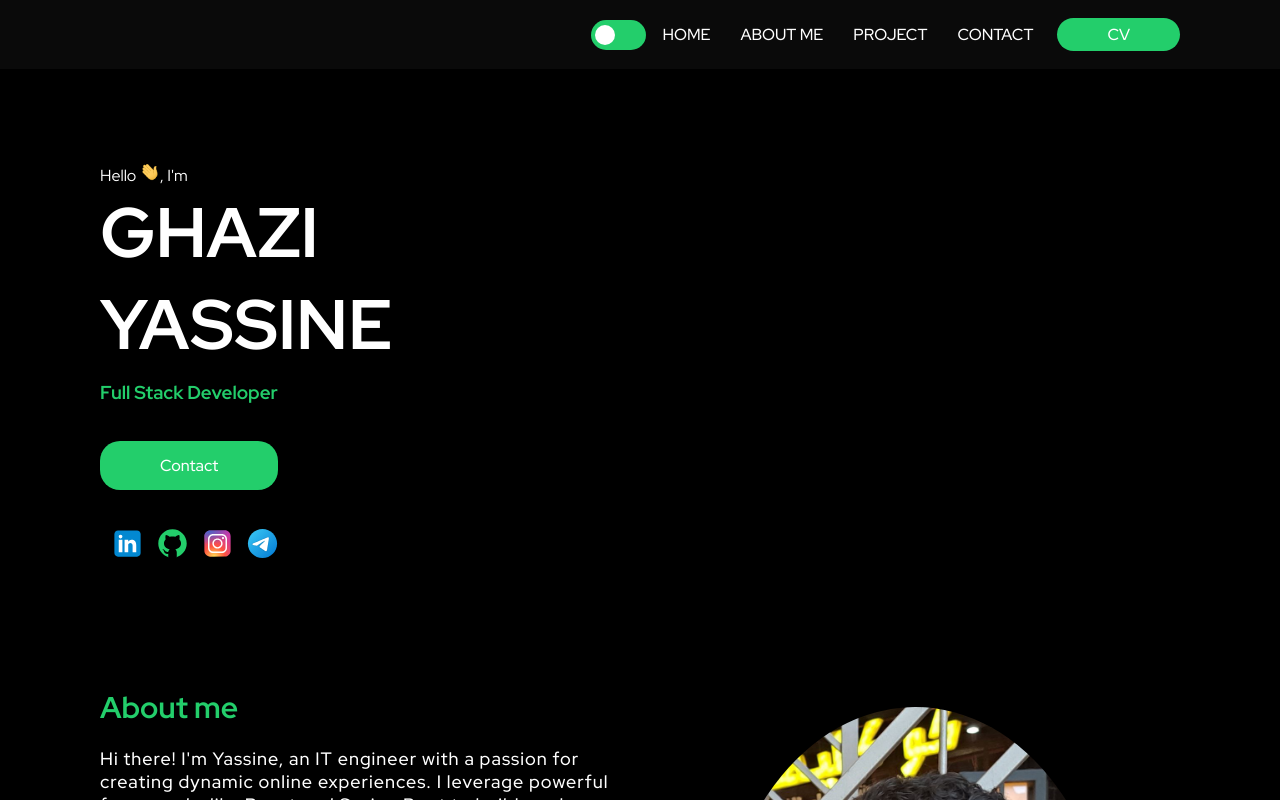
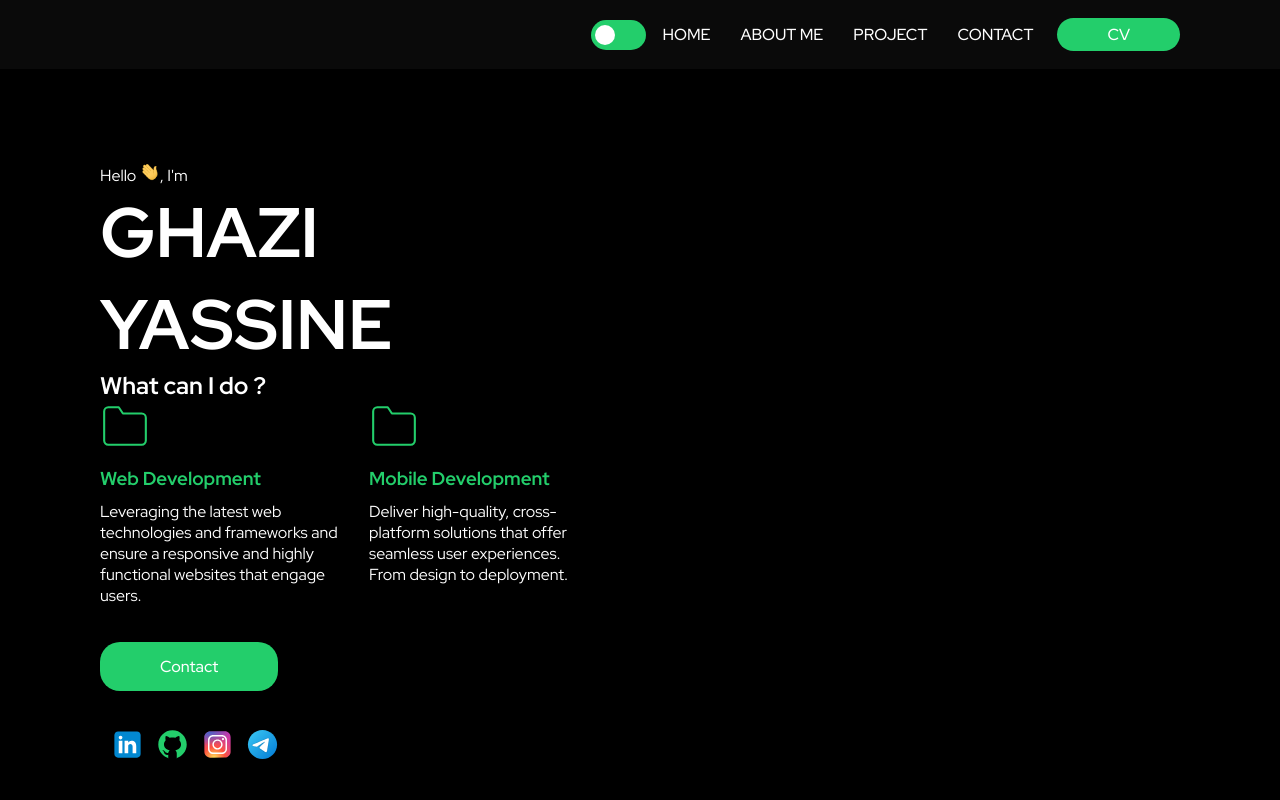
Before and after one commit to Ghaziyassine/Portfolio, a React (Create React App) app: page / in a window 1280 px wide. Shown: the top 800 px of the page. Built offline with nearby package versions, Linux system fonts and the light colour scheme.

Commit message:
What can i do

```diff
--- a/package.json
+++ b/package.json
@@ -13,8 +13,10 @@
     "@types/node": "^16.7.13",
     "@types/react": "^17.0.20",
     "@types/react-dom": "^17.0.9",
+    "autoprefixer": "^10.4.18",
     "babel-loader": "^9.1.3",
     "eslint-plugin-import": "^2.29.1",
+    "postcss": "^8.4.35",
     "react": "^17.0.2",
     "react-animate-on-scroll": "^2.1.7",
     "react-dom": "^17.0.2",
@@ -25,6 +27,7 @@
     "react-toastify": "^8.1.0",
     "react-tsparticles": "^2.12.2",
     "styled-components": "^5.3.3",
+    "tailwindcss": "^3.4.1",
     "typescript": "^4.4.2",
     "validator": "^13.7.0",
     "web-vitals": "^2.1.0"
--- a/src/components/About/About.tsx
+++ b/src/components/About/About.tsx
@@ -12,7 +12,6 @@ import vueIcon from "../../assets/vue-icon.svg";
 import boostrapIcon from "../../assets/bootstrap-icon.svg";
 import ScrollAnimation from "react-animate-on-scroll";
 
-
 export function About() {
   return (
     <Container id="about">
@@ -24,7 +23,7 @@ export function About() {
           <p>
             Hi there! I'm Yassine, an IT engineer with a passion for creating dynamic online experiences. I leverage powerful frameworks like React and Spring Boot to build modern web applications with a focus on user experience.          </p>
         </ScrollAnimation>
-        <ScrollAnimation animateIn="fadeInLeft" delay={0.2 * 1000} style={{ marginTop: "2rem", marginBottom: "2rem" }}>
+        <ScrollAnimation animateIn="fadeInRight" delay={0.2 * 1000} style={{ marginTop: "2rem", marginBottom: "2rem" }}>
           <p>
             For mobile development, I'm proficient in both native and cross-platform approaches. I can develop high-performance Android apps using Java, and I'm comfortable with React Native and Flutter for cross-platform solutions.
           </p>
@@ -35,7 +34,7 @@ export function About() {
             So, whether you need a custom web application, a mobile app for Android or a cross-platform solution, I have the skills and experience to bring your vision to life. Let's discuss your project and see how I can help!            </p>
         </ScrollAnimation>
 
-        <ScrollAnimation animateIn="fadeInLeft" delay={0.4 * 1000}>
+        <ScrollAnimation animateIn="fadeInRight" delay={0.4 * 1000}>
           <h3>Here are my main skills:</h3>
         </ScrollAnimation>
         <div className="hard-skills">
@@ -77,6 +76,8 @@ export function About() {
               <img src={jsIcon} alt="JavaScript" />
             </ScrollAnimation>
           </div>
+
+
         </div>
       </div>
       <div className="about-image">
--- a/src/components/Hero/Hero.tsx
+++ b/src/components/Hero/Hero.tsx
@@ -15,14 +15,70 @@ export function Hero() {
     <Container id="home">
       <div className="hero-text">
         <ScrollAnimation animateIn="fadeInUp">
-          <p>Hello <img src={Hello} alt="Hello" width="20px"/>, I'm</p>
+          <p>Hello <img src={Hello} alt="Hello" width="20px" />, I'm</p>
         </ScrollAnimation>
         <ScrollAnimation animateIn="fadeInUp" delay={0.2 * 1000}>
           <h1>GHAZI YASSINE</h1>
         </ScrollAnimation>
-        <ScrollAnimation animateIn="fadeInUp" delay={0.4 * 1000}>
-          <h3>Full Stack Developer</h3>
+        <ScrollAnimation animateIn="fadeInUp" delay={0.2 * 1000}>
+          <h2>What  can I do ?</h2>
         </ScrollAnimation>
+
+        <div style={{ display: 'flex' }}>
+          <ScrollAnimation animateIn="flipInX">
+            <div className="project">
+              <header>
+                <svg
+                  width="50"
+                  xmlns="http://www.w3.org/2000/svg"
+                  role="img"
+                  viewBox="0 0 24 24"
+                  fill="none"
+                  stroke="#23ce6b"
+                  strokeWidth="1"
+                  strokeLinecap="round"
+                  strokeLinejoin="round"
+                >
+                  <title>Folder</title>
+                  <path d="M22 19a2 2 0 0 1-2 2H4a2 2 0 0 1-2-2V5a2 2 0 0 1 2-2h5l2 3h9a2 2 0 0 1 2 2z"></path>
+                </svg>
+              </header>
+              <div className="body">
+                <h3>Web Development</h3>
+                <p>Leveraging the latest web technologies and frameworks and ensure a responsive and highly functional websites that engage users.</p>
+              </div>
+            </div>
+          </ScrollAnimation>
+          <ScrollAnimation animateIn="flipInX">
+            <div className="project">
+              <header>
+                <svg
+                  width="50"
+                  xmlns="http://www.w3.org/2000/svg"
+                  role="img"
+                  viewBox="0 0 24 24"
+                  fill="none"
+                  stroke="#23ce6b"
+                  strokeWidth="1"
+                  strokeLinecap="round"
+                  strokeLinejoin="round"
+                >
+                  <title>Folder</title>
+                  <path d="M22 19a2 2 0 0 1-2 2H4a2 2 0 0 1-2-2V5a2 2 0 0 1 2-2h5l2 3h9a2 2 0 0 1 2 2z"></path>
+                </svg>
+              </header>
+              <div className="body">
+                <h3>Mobile Development</h3>
+                <p>Deliver high-quality, cross-platform solutions that offer seamless user experiences. From design to deployment.</p>
+              </div>
+            </div>
+          </ScrollAnimation>
+        </div>
+
+        {/* <ScrollAnimation animateIn="fadeInLeft" delay={0.4 * 1000}>
+          <h3>Mobile Development</h3>
+          <p>Deliver high-quality, cross-platform solutions that offer seamless user experiences. From design to deployment.</p>
+        </ScrollAnimation> */}
         <ScrollAnimation animateIn="fadeInUp" delay={0.6 * 1000}>
           <p className="small-resume"></p>
         </ScrollAnimation>
```
Also changed, not shown: src/components/About/styles.ts (+1 -8 lines), 2 other files (tests, documents, lock files or other folders). Lines whose indentation alone changed are shown as unchanged.
